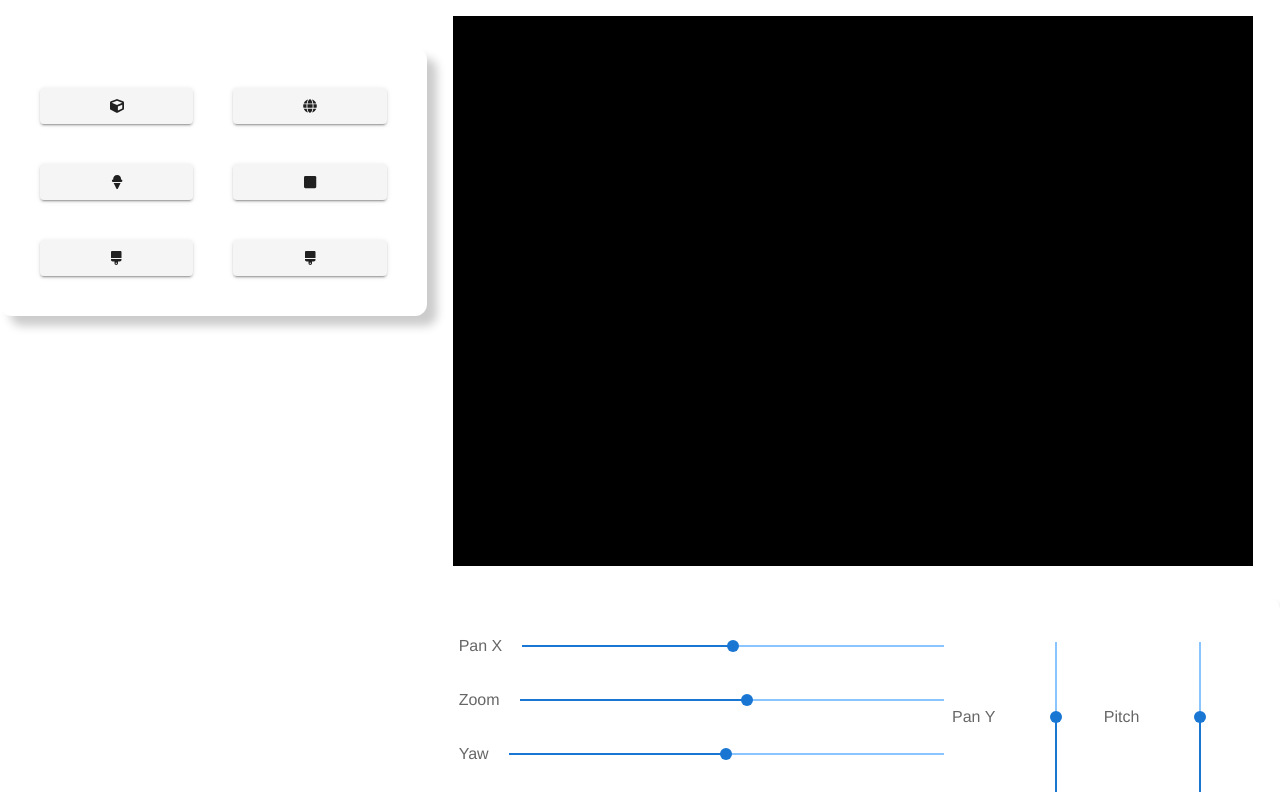
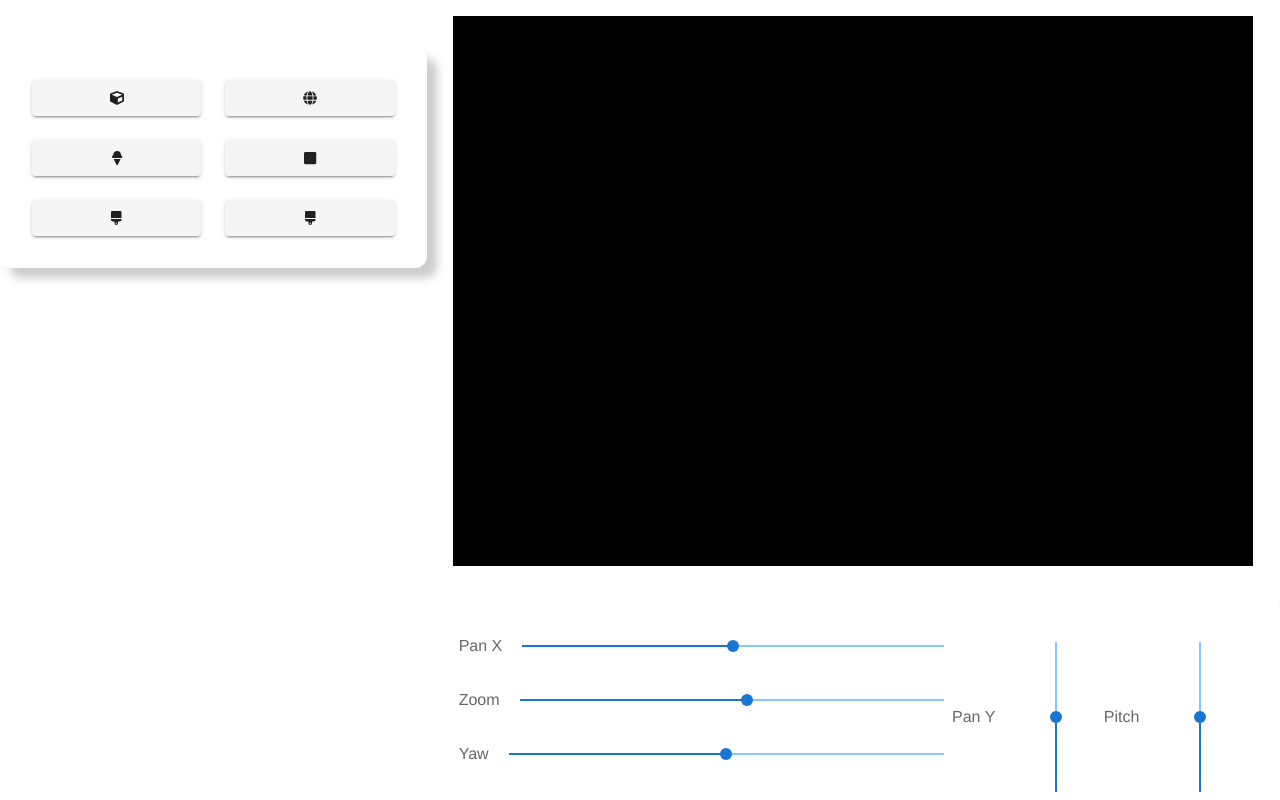
Before and after one commit to LuisPalominoTrevilla/gl-paint-3d, a Vue app: page / in a window 1280 px wide. Shown: the top 800 px of the page. Built offline with nearby package versions, Linux system fonts and the light colour scheme.

Commit message:
Removed padding from tool

```diff
--- a/src/components/GeometryToolbox.vue
+++ b/src/components/GeometryToolbox.vue
@@ -2,9 +2,7 @@
   <div class="toolbox card">
     <v-row>
       <v-col cols="6" v-for="geometry in geometries" :key="geometry">
-        <div class="tool">
-          <GeometryTool :geometry="geometry" @draw="draw" />
-        </div>
+        <GeometryTool class="geometry" :geometry="geometry" @draw="draw" />
       </v-col>
     </v-row>
   </div>
@@ -34,9 +32,7 @@ export default {
 </script>
 
 <style lang="scss" scoped>
-.tool {
-  padding: 8px;
-  display: flex;
-  flex: 1;
+.geometry {
+  width: 100%;
 }
 </style>
```
